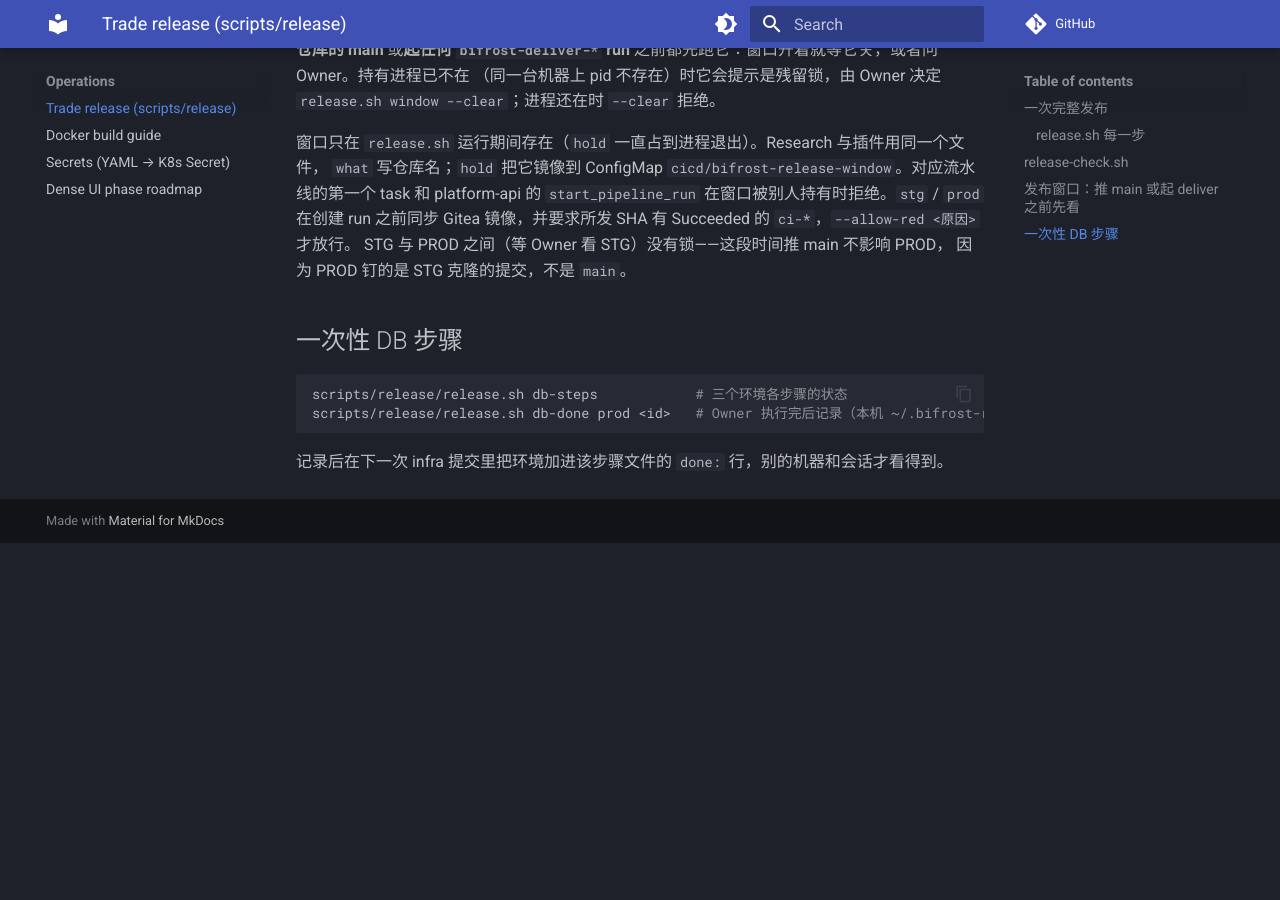
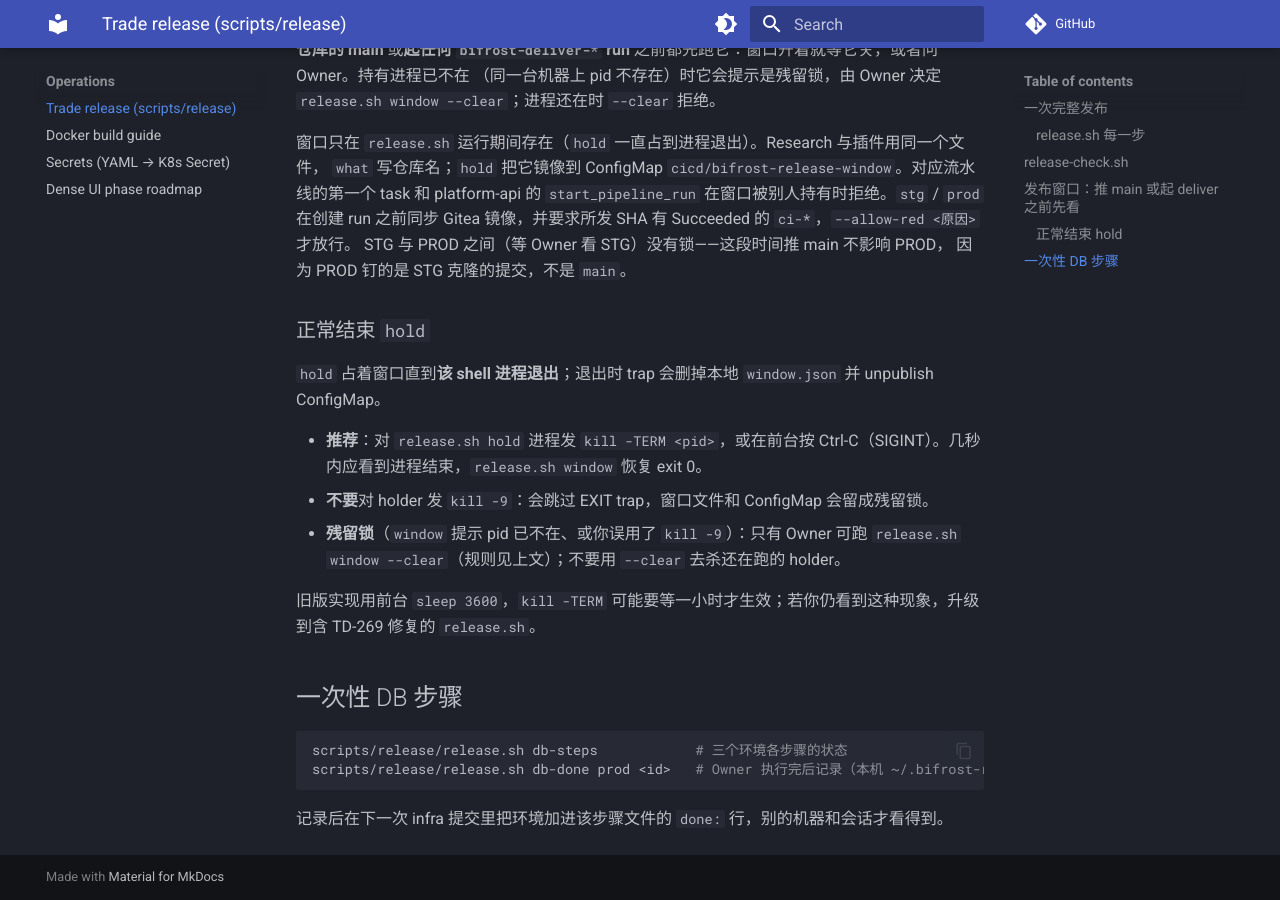
Before and after one commit to weitingzhao/bifrost-trade-infra, an MkDocs documentation site: the page built from docs/RELEASE.md, in a window 1280 px wide and 900 px high, scrolled down 2810 px. Built offline with MkDocs 1.6.1 and Material for MkDocs 9.7.7, drawn with Linux system fonts in a browser that asks for light colours; comment, search, counter and statistics services are not loaded; before the commit the page ends 3353 px from its top, so only the background shows below that.

Commit message:
fix(release): make hold interruptible on SIGTERM (TD-269)
Foreground sleep deferred traps for up to an hour; wait on background sleep
so window_close runs promptly. Document how to end hold and add a shell ratchet.

Change-Id: I7992a560e645f09915ad6a1aeea64d3d4541ba02
Work: TD-269
Co-authored-by: Cursor <cursoragent@cursor.com>

````diff
--- a/docs/RELEASE.md
+++ b/docs/RELEASE.md
@@ -95,6 +95,16 @@ Gitea 镜像，并要求所发 SHA 有 Succeeded 的 `ci-*`，`--allow-red <原
 STG 与 PROD 之间（等 Owner 看 STG）没有锁——这段时间推 main 不影响 PROD，
 因为 PROD 钉的是 STG 克隆的提交，不是 `main`。
 
+### 正常结束 `hold`
+
+`hold` 占着窗口直到**该 shell 进程退出**；退出时 trap 会删掉本地 `window.json` 并 unpublish ConfigMap。
+
+- **推荐**：对 `release.sh hold` 进程发 `kill -TERM <pid>`，或在前台按 Ctrl-C（SIGINT）。几秒内应看到进程结束，`release.sh window` 恢复 exit 0。
+- **不要**对 holder 发 `kill -9`：会跳过 EXIT trap，窗口文件和 ConfigMap 会留成残留锁。
+- **残留锁**（`window` 提示 pid 已不在、或你误用了 `kill -9`）：只有 Owner 可跑 `release.sh window --clear`（规则见上文）；不要用 `--clear` 去杀还在跑的 holder。
+
+旧版实现用前台 `sleep 3600`，`kill -TERM` 可能要等一小时才生效；若你仍看到这种现象，升级到含 TD-269 修复的 `release.sh`。
+
 ## 一次性 DB 步骤
 
 ```bash
````
Also changed, not shown: 3 other files.
